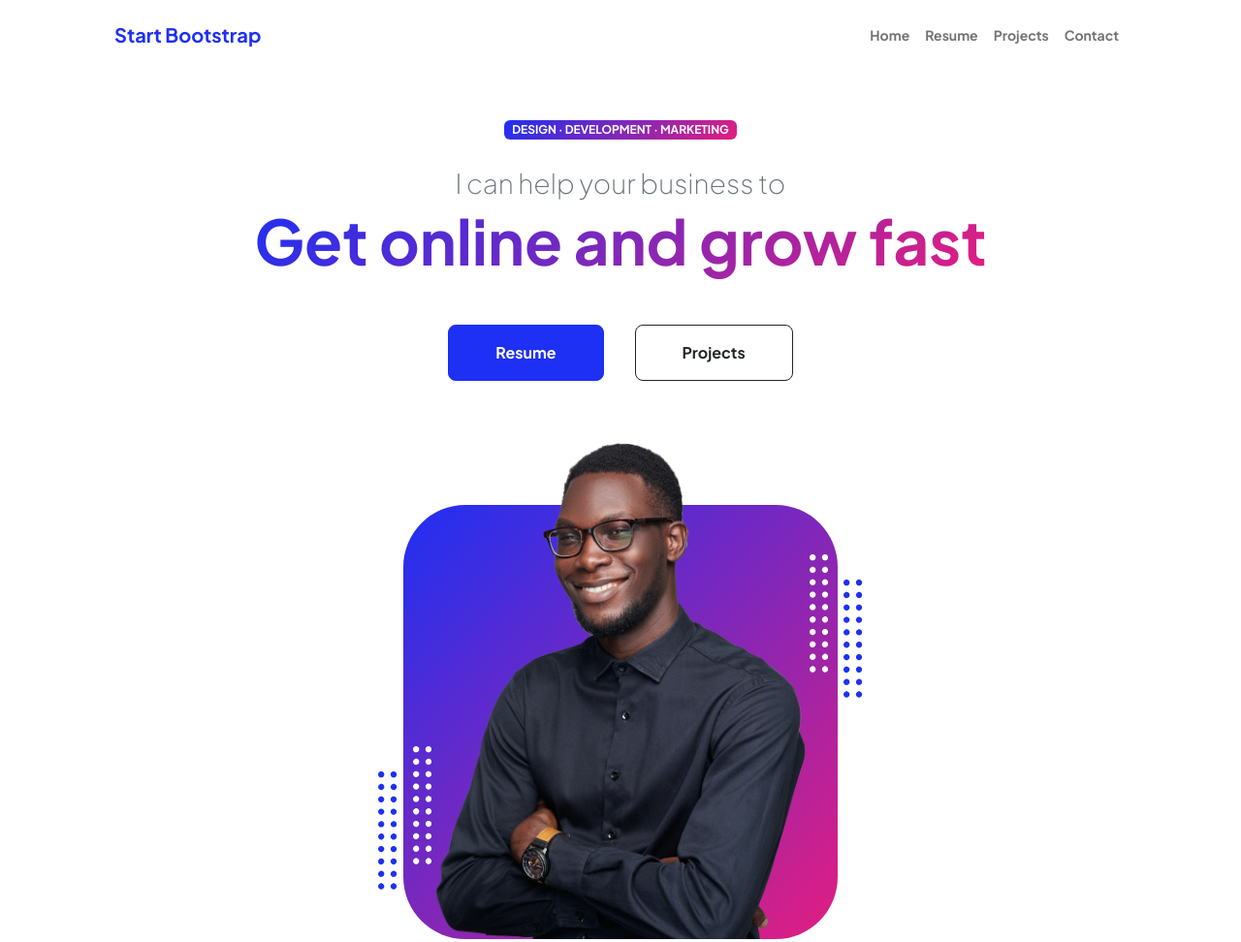
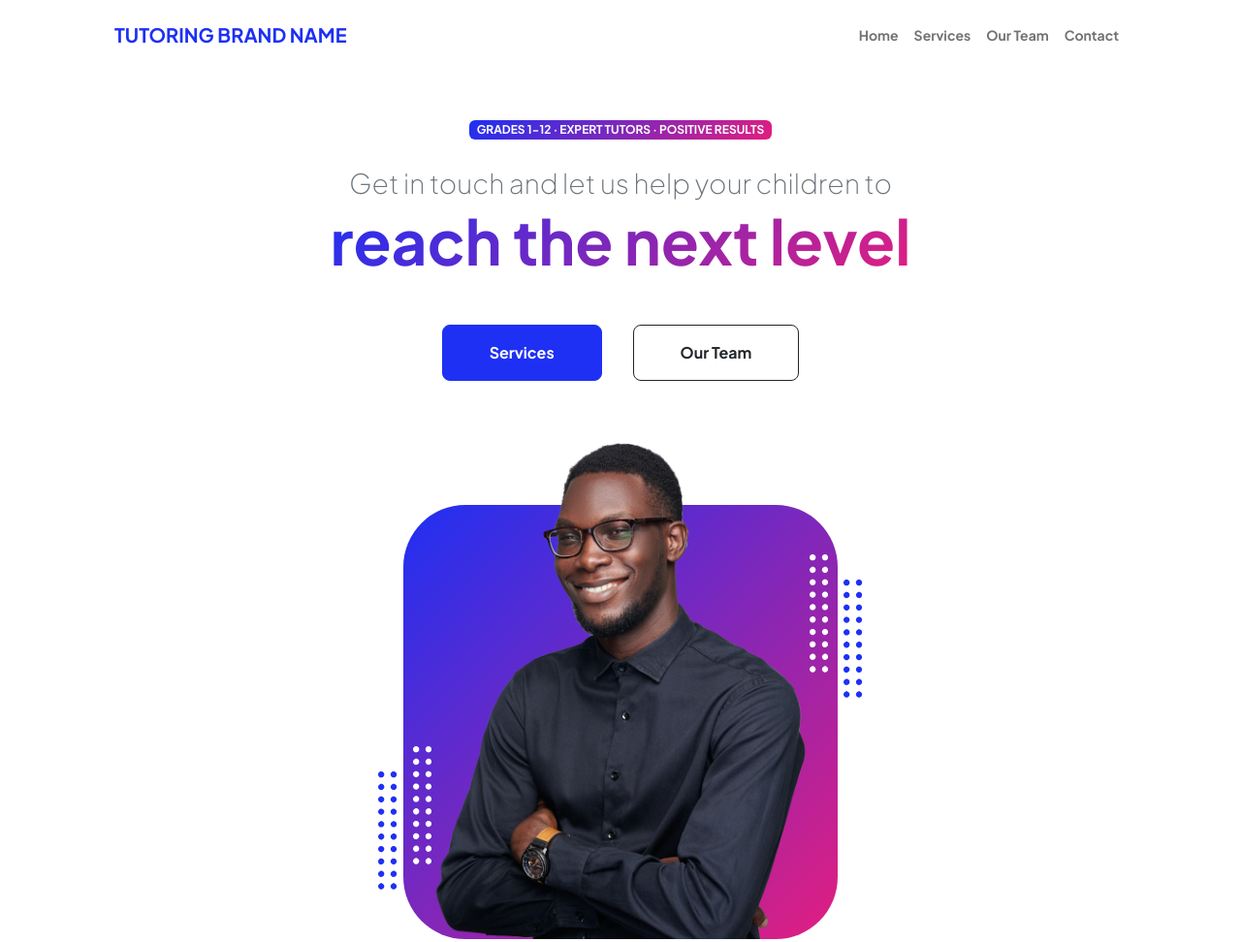
Before and after one commit to ahmadtc1/tutoring, a plain HTML site: page index.html in a window 1280 px wide. Shown: the top 972 px of the page at 97% size. Drawn offline with nearby package versions, Linux system fonts and the light colour scheme.

Commit message:
Initial basic commit

```diff
--- a/index.html
+++ b/index.html
@@ -5,7 +5,7 @@
         <meta name="viewport" content="width=device-width, initial-scale=1, shrink-to-fit=no" />
         <meta name="description" content="" />
         <meta name="author" content="" />
-        <title>Personal - Start Bootstrap Theme</title>
+        <title>TUTORING BUSINESS TITLE</title>
         <!-- Favicon-->
         <link rel="icon" type="image/x-icon" href="assets/favicon.ico" />
         <!-- Custom Google font-->
@@ -22,13 +22,13 @@
             <!-- Navigation-->
             <nav class="navbar navbar-expand-lg navbar-light bg-white py-3">
                 <div class="container px-5">
-                    <a class="navbar-brand" href="index.html"><span class="fw-bolder text-primary">Start Bootstrap</span></a>
+                    <a class="navbar-brand" href="index.html"><span class="fw-bolder text-primary">TUTORING BRAND NAME</span></a>
                     <button class="navbar-toggler" type="button" data-bs-toggle="collapse" data-bs-target="#navbarSupportedContent" aria-controls="navbarSupportedContent" aria-expanded="false" aria-label="Toggle navigation"><span class="navbar-toggler-icon"></span></button>
                     <div class="collapse navbar-collapse" id="navbarSupportedContent">
                         <ul class="navbar-nav ms-auto mb-2 mb-lg-0 small fw-bolder">
                             <li class="nav-item"><a class="nav-link" href="index.html">Home</a></li>
-                            <li class="nav-item"><a class="nav-link" href="resume.html">Resume</a></li>
-                            <li class="nav-item"><a class="nav-link" href="projects.html">Projects</a></li>
+                            <li class="nav-item"><a class="nav-link" href="resume.html">Services</a></li>
+                            <li class="nav-item"><a class="nav-link" href="projects.html">Our Team</a></li>
                             <li class="nav-item"><a class="nav-link" href="contact.html">Contact</a></li>
                         </ul>
                     </div>
@@ -41,12 +41,12 @@
                         <div class="col-xxl-5">
                             <!-- Header text content-->
                             <div class="text-center text-xxl-start">
-                                <div class="badge bg-gradient-primary-to-secondary text-white mb-4"><div class="text-uppercase">Design &middot; Development &middot; Marketing</div></div>
-                                <div class="fs-3 fw-light text-muted">I can help your business to</div>
-                                <h1 class="display-3 fw-bolder mb-5"><span class="text-gradient d-inline">Get online and grow fast</span></h1>
+                                <div class="badge bg-gradient-primary-to-secondary text-white mb-4"><div class="text-uppercase">Grades 1-12 &middot; Expert Tutors &middot; Positive Results</div></div>
+                                <div class="fs-3 fw-light text-muted">Get in touch and let us help your children to </div>
+                                <h1 class="display-3 fw-bolder mb-5"><span class="text-gradient d-inline">reach the next level</span></h1>
                                 <div class="d-grid gap-3 d-sm-flex justify-content-sm-center justify-content-xxl-start mb-3">
-                                    <a class="btn btn-primary btn-lg px-5 py-3 me-sm-3 fs-6 fw-bolder" href="resume.html">Resume</a>
-                                    <a class="btn btn-outline-dark btn-lg px-5 py-3 fs-6 fw-bolder" href="projects.html">Projects</a>
+                                    <a class="btn btn-primary btn-lg px-5 py-3 me-sm-3 fs-6 fw-bolder" href="resume.html">Services</a>
+                                    <a class="btn btn-outline-dark btn-lg px-5 py-3 fs-6 fw-bolder" href="projects.html">Our Team</a>
                                 </div>
                             </div>
                         </div>
```
